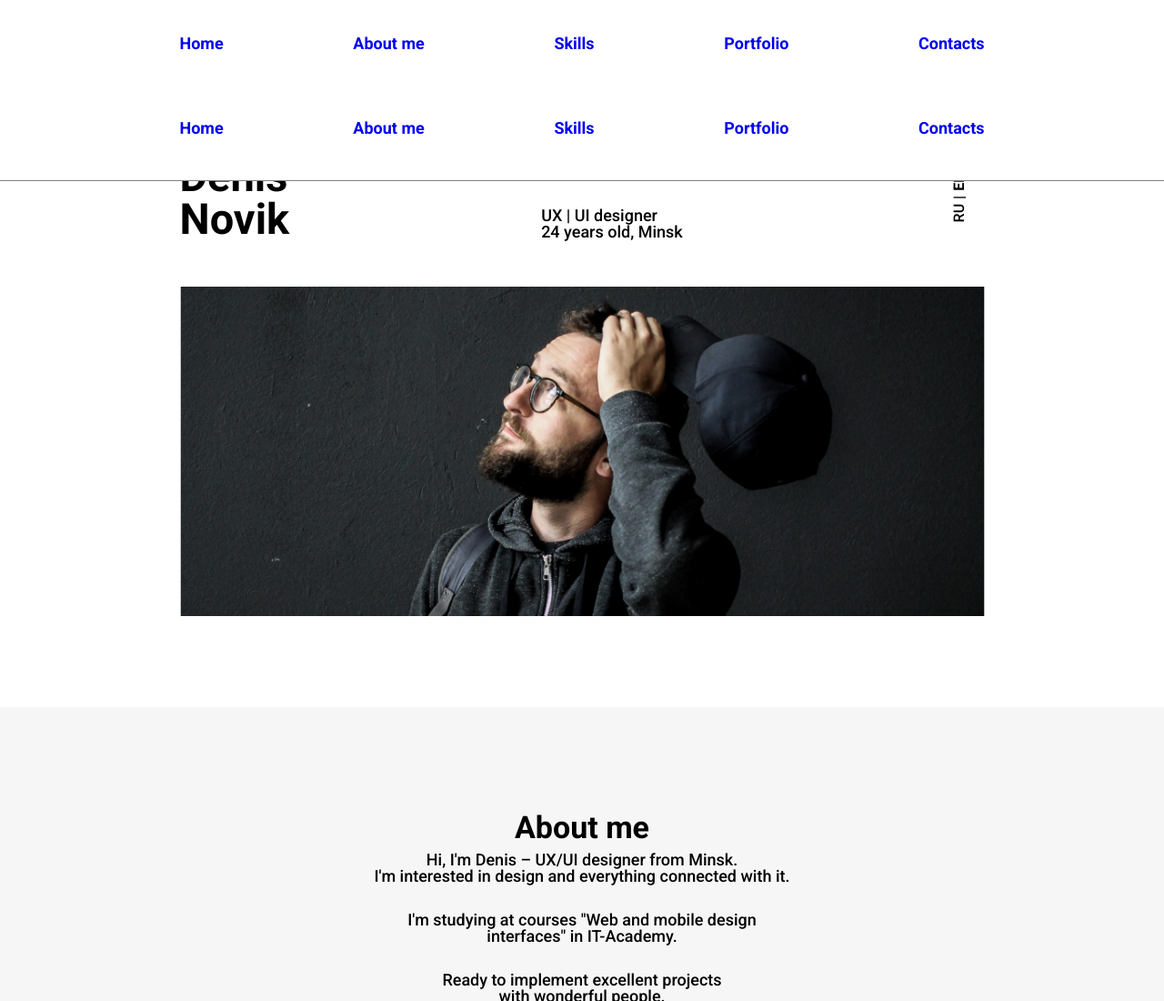
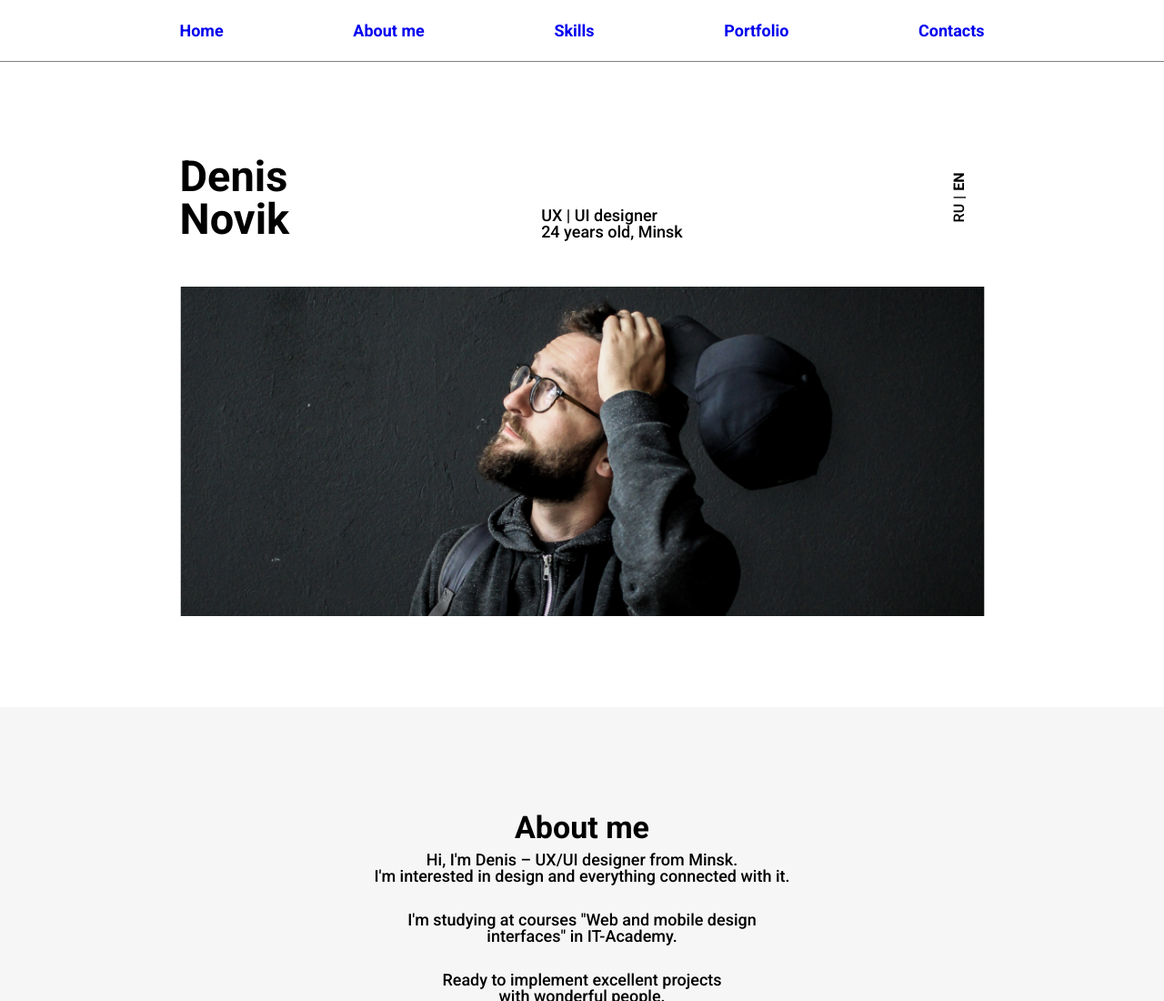
Before and after one commit to oleksandrilchuck/denisNovik, a website: page index.html in a window 1280 px wide. Shown: the top 1100 px of the page at 91% size. Drawn offline with Linux system fonts and the light colour scheme.

Commit message:
fixed conflict html

```diff
--- a/index.html
+++ b/index.html
@@ -9,7 +9,6 @@
 <body>
     <header class="header">
         <div class="container">
-<<<<<<< HEAD
             <nav class="header__nav">
                 <ul class="header__nav-links">
                     <li class="header__nav-item"><a href="#" class="header__nav-link">Home</a></li>
@@ -31,22 +30,6 @@
                 </div>
             </div>
         <!-- button-lang -->
-=======
-            <div class="header__body">
-                        <div class="header__burger">
-                            <span></span>
-                        </div>
-                    <nav class="header__nav">
-                        <ul class="header__nav-links">
-                            <li class="header__nav-item"><a href="#" class="header__nav-link">Home</a></li>
-                            <li class="header__nav-item"><a href="#" class="header__nav-link">About me</a></li>
-                            <li class="header__nav-item"><a href="#" class="header__nav-link">Skills</a></li>
-                            <li class="header__nav-item"><a href="#" class="header__nav-link">Portfolio</a></li>
-                            <li class="header__nav-item"><a href="#" class="header__nav-link">Contacts</a></li>
-                        </ul>
-                    </nav>
-            </div>
->>>>>>> d4544287d116fcc5ab5a6970232b21ff5a4f67a6
         </div>
     </header>
     <!-- header -->
```
